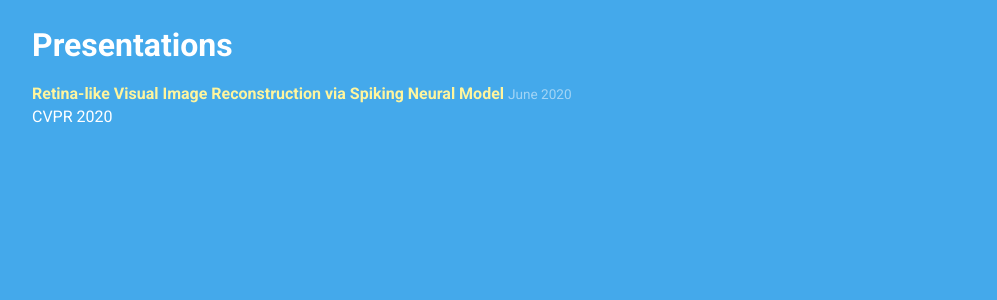
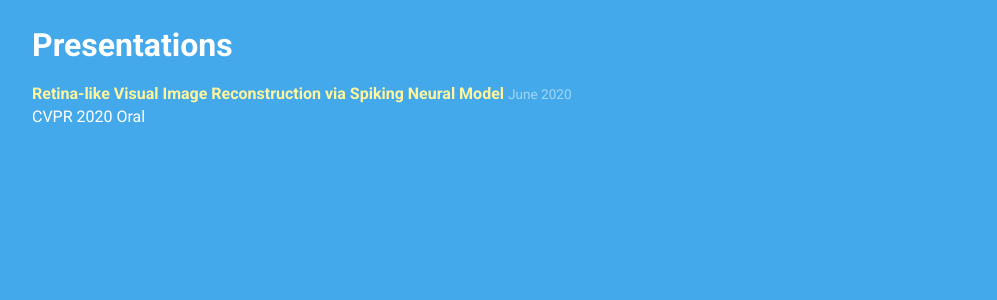
Before and after one commit to Crazyspike/home, a Jekyll site: the page built from index.html, in a window 1280 px wide and 900 px high, scrolled down 803 px. Shown: the part 463-763 px from the top of the window, without its empty margins (38-1035 px from the left). Built offline with Jekyll 4.4.1, drawn with Linux system fonts in a browser that asks for light colours; nearby versions of some CDN libraries.

Commit message:
Update presentations.yml

```diff
--- a/_data/presentations.yml
+++ b/_data/presentations.yml
@@ -1,6 +1,6 @@
 -
   title: Retina-like Visual Image Reconstruction via Spiking Neural Model
-  location: CVPR 2020
+  location: CVPR 2020 Oral
   date: June 2020
   slides_url: https://www.slideshare.net/secret/mZdvclfFoD4IVh
 -
```
